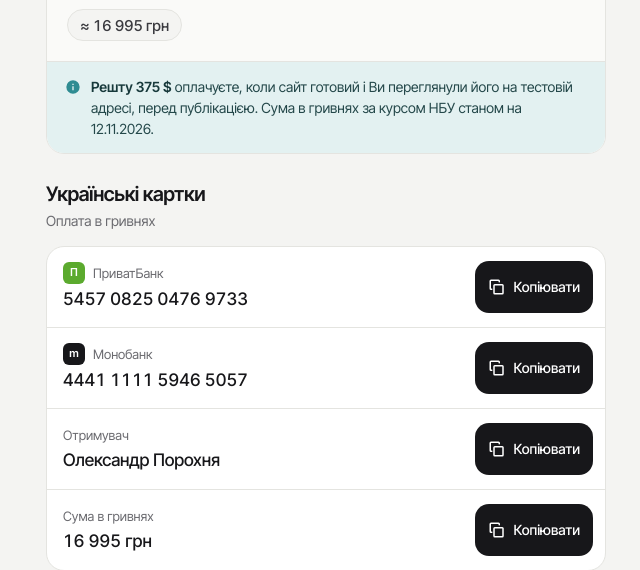
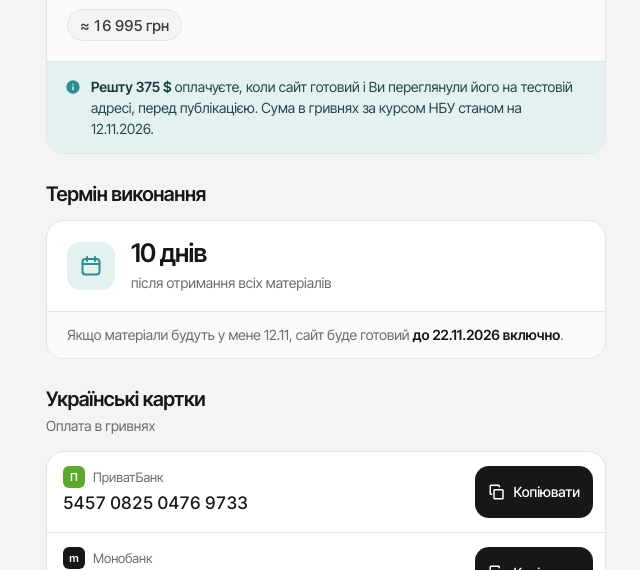
Before and after one commit to apstudio21/oplata, a plain HTML site: page eralux/index.html in a window 1280 px wide. Shown: the part 530-1100 px from the top of the page, without its empty margins (314-954 px from the left). Drawn offline with Linux system fonts and the light colour scheme.

Commit message:
Eralux: add 10-day delivery term section
Co-Authored-By: Claude Opus 5.5 <noreply@anthropic.com>
Claude-Session: https://claude.ai/code/session_01H49b6oTciGBaNneMw1G5ME

```diff
--- a/eralux/index.html
+++ b/eralux/index.html
@@ -119,6 +119,13 @@ h1{font-weight:600;font-size:clamp(2rem,8vw,2.6rem);line-height:1.05;letter-spac
 .after p{color:var(--mut);font-size:15px;max-width:40ch;margin-inline:auto}
 .btn{margin-top:16px;display:inline-flex;gap:10px;align-items:center;justify-content:center;min-height:52px;padding:12px 26px;background:var(--ink);color:#fff;text-decoration:none;font-weight:500;font-size:15px;border-radius:99px}
 
+.term{display:flex;align-items:center;gap:16px;padding:18px 20px}
+.term__ico{flex:none;display:grid;place-items:center;width:48px;height:48px;border-radius:14px;background:var(--acc-soft);color:var(--acc)}
+.term__val{font-weight:600;font-size:1.6rem;line-height:1.1;letter-spacing:-.03em}
+.term__desc{font-size:14px;color:var(--mut);margin-top:4px}
+.term__date{padding:12px 20px;border-top:1px solid var(--line);background:#FAFAF8;font-size:14px;color:var(--mut)}
+.term__date b{font-weight:600;color:var(--ink)}
+
 .foot{padding-block:28px 36px;font-size:13px;color:var(--mut);text-align:center}
 
 .toast{position:fixed;left:50%;bottom:24px;transform:translate(-50%,20px);opacity:0;pointer-events:none;background:var(--ink);color:#fff;padding:12px 18px;border-radius:99px;font-size:14px;font-weight:500;transition:opacity .25s,transform .25s var(--ease);z-index:10;white-space:nowrap}
@@ -187,6 +194,21 @@ h1{font-weight:600;font-size:clamp(2rem,8vw,2.6rem);line-height:1.05;letter-spac
         <svg viewBox="0 0 24 24" width="16" height="16" aria-hidden="true"><path d="M12 2a10 10 0 1 0 0 20 10 10 0 0 0 0-20zm1 15h-2v-6h2v6zm0-8h-2V7h2v2z" fill="currentColor"/></svg>
         <span><b>Решту 375&nbsp;$</b> оплачуєте, коли сайт готовий і Ви переглянули його на тестовій адресі, перед публікацією. Сума в гривнях за курсом НБУ станом на 12.11.2026.</span>
       </div>
+    </div>
+  </section>
+
+  <!-- term -->
+  <section class="sec" aria-labelledby="t-term">
+    <h2 class="sec__title" id="t-term">Термін виконання</h2>
+    <div class="panel">
+      <div class="term">
+        <span class="term__ico" aria-hidden="true"><svg viewBox="0 0 24 24" width="24" height="24"><rect x="3.5" y="5" width="17" height="15.5" rx="3" fill="none" stroke="currentColor" stroke-width="2"/><path d="M3.5 10h17M8 3v4M16 3v4" fill="none" stroke="currentColor" stroke-width="2" stroke-linecap="round"/></svg></span>
+        <div>
+          <p class="term__val">10 днів</p>
+          <p class="term__desc">після отримання всіх матеріалів</p>
+        </div>
+      </div>
+      <p class="term__date">Якщо матеріали будуть у мене 12.11, сайт буде готовий <b>до 22.11.2026 включно</b>.</p>
     </div>
   </section>
 
```
